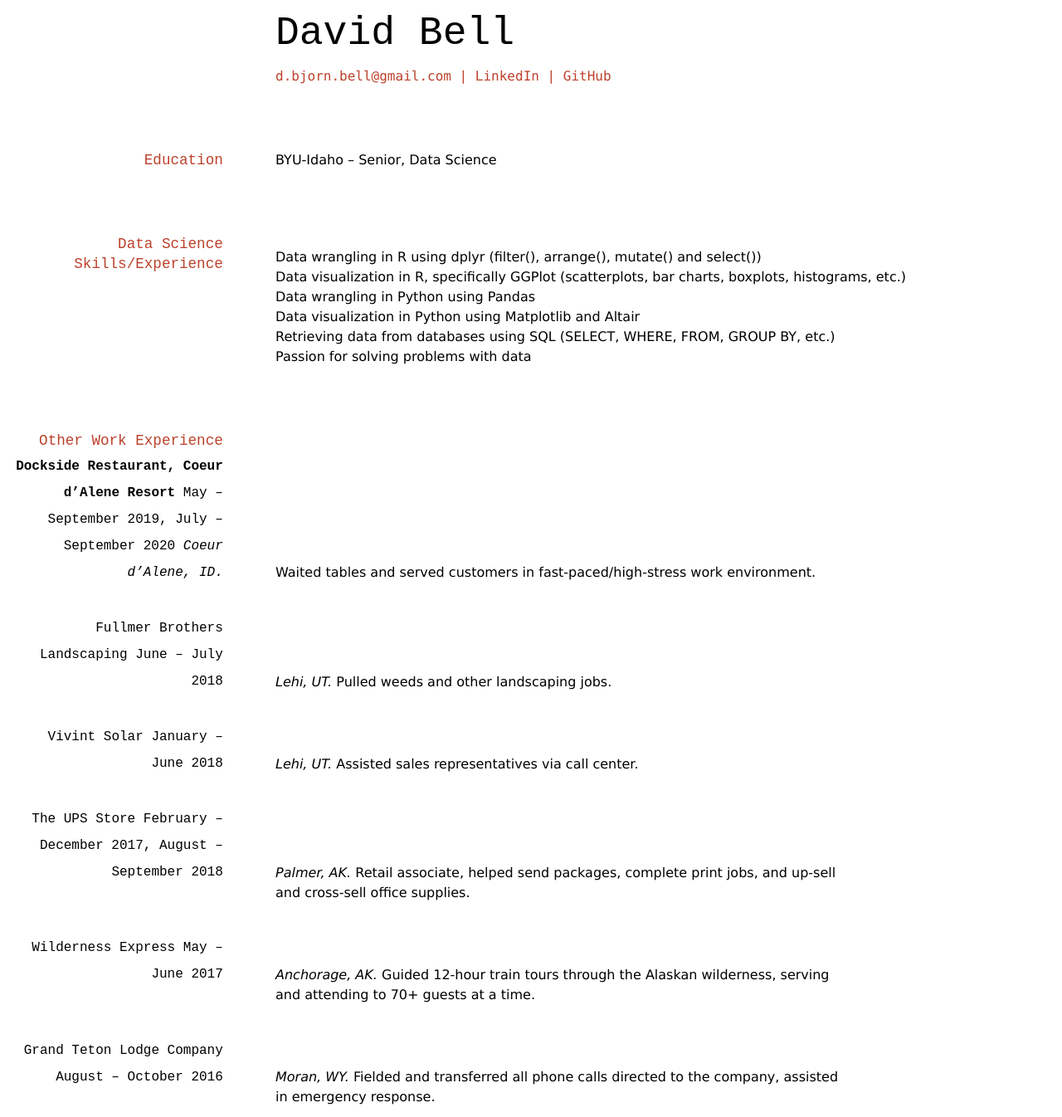
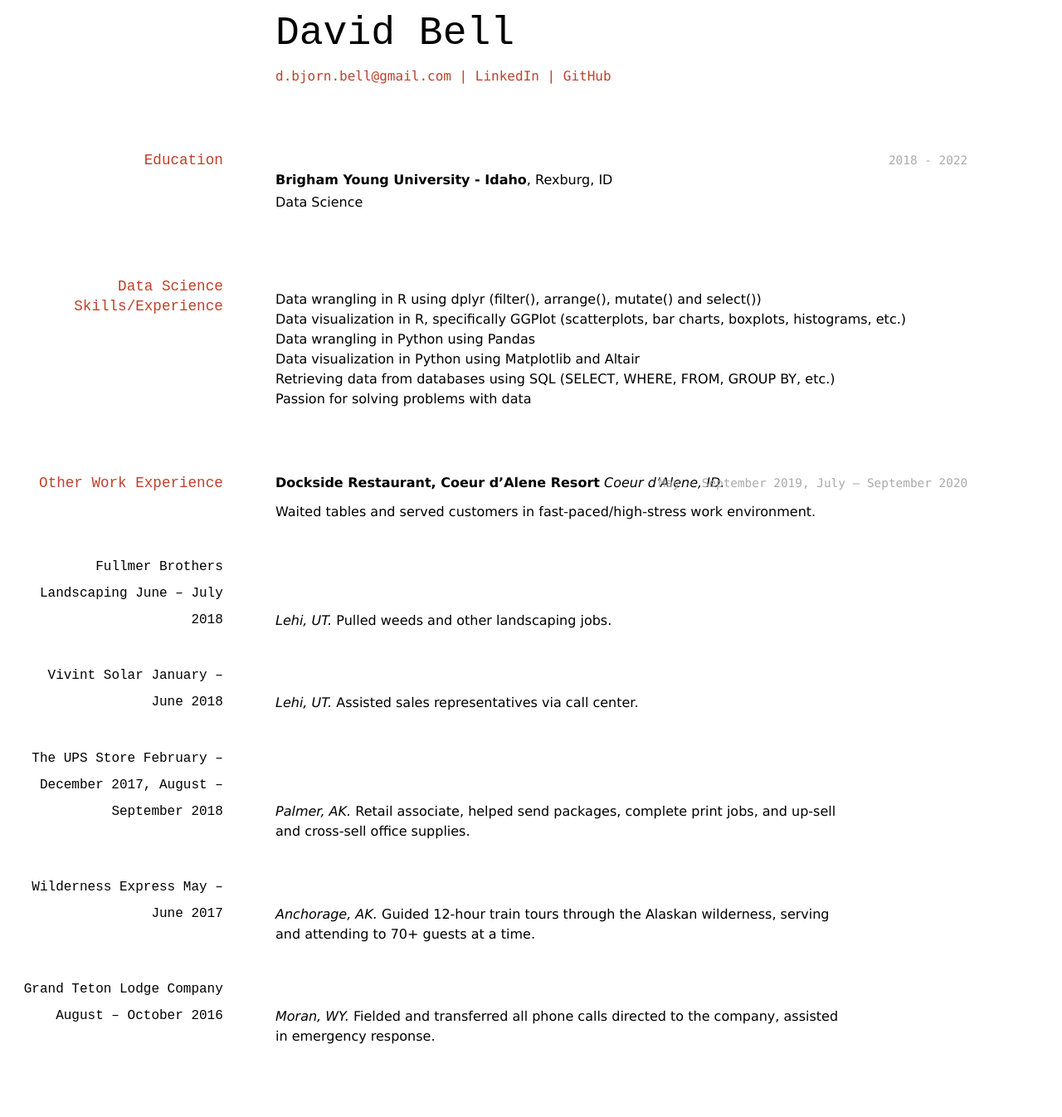
Before and after one commit to byuids-resumes/david_bell_resume, a Jekyll site: the page built from docs/index.md, in a window 1280 px wide. Shown: the whole page at 83% size. Built offline with Jekyll 4.4.1, drawn with Linux system fonts in a browser that asks for light colours; after the commit the page ends 1272 px from its top, so only the background shows below that.

Commit message:
Changed the way the dates look

```diff
--- a/docs/index.md
+++ b/docs/index.md
@@ -15,7 +15,9 @@ title: David Bell's Resume
 
 ## Education
 
-BYU-Idaho – Senior, Data Science
+`2018 - 2022`
+__Brigham Young University - Idaho__, Rexburg, ID
+- Data Science
 
 ## Data Science Skills/Experience
 *	Data wrangling in R using dplyr (filter(), arrange(), mutate() and select())
@@ -26,7 +28,11 @@ BYU-Idaho – Senior, Data Science
 *	Passion for solving problems with data
 
 ## Other Work Experience
-### **Dockside Restaurant, Coeur d’Alene Resort**                                                                 May – September 2019, July – September 2020 *Coeur d’Alene, ID.*
+
+`May – September 2019, July – September 2020`
+__Dockside Restaurant, Coeur d’Alene Resort__
+ *Coeur d’Alene, ID.*
+
 Waited tables and served customers in fast-paced/high-stress work environment.
 
 ### Fullmer Brothers Landscaping	                                                                                                           June – July 2018
```
